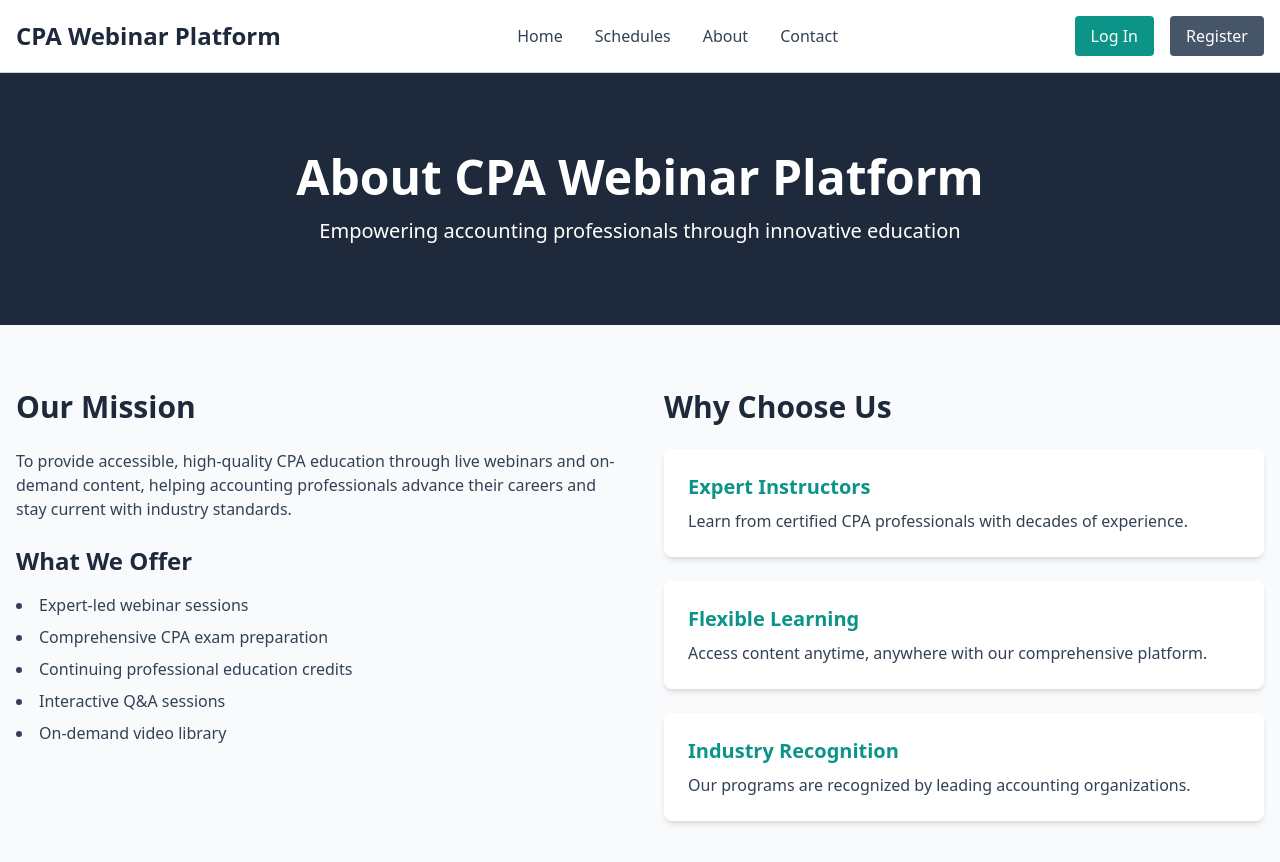
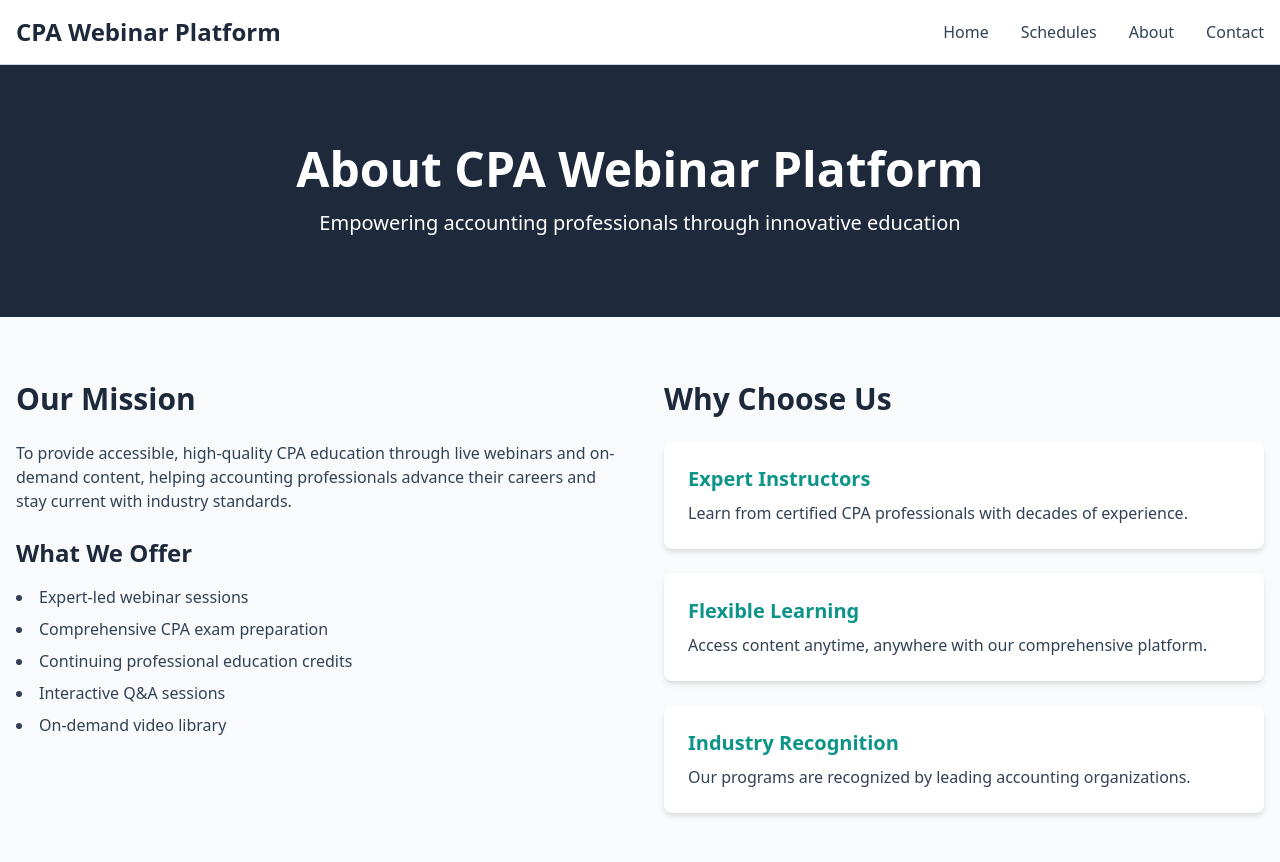
Before and after one commit to ayden-sun/cpa_website, a React (Create React App) app: page /about in a window 1280 px wide. Shown: the top 862 px of the page. Built offline with nearby package versions, Linux system fonts and the light colour scheme.

Commit message:
Remove duplicate login/register buttons from header since they're already in the homepage hero section

```diff
--- a/src/components/Header.js
+++ b/src/components/Header.js
@@ -23,14 +23,7 @@ const Header = () => {
               Contact
             </Link>
           </nav>
-          <div className="flex space-x-4">
-            <Link to="/login" className="bg-teal-600 text-white px-4 py-2 rounded hover:bg-teal-700 transition-colors font-medium">
-              Log In
-            </Link>
-            <Link to="/register" className="bg-slate-600 text-white px-4 py-2 rounded hover:bg-slate-700 transition-colors font-medium">
-              Register
-            </Link>
-          </div>
+
         </div>
 
         {/* Mobile menu button - for future enhancement */}
```
